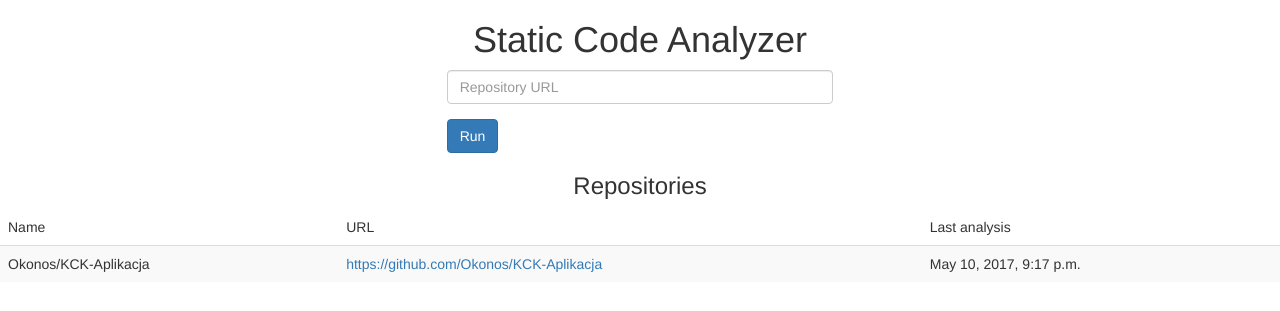
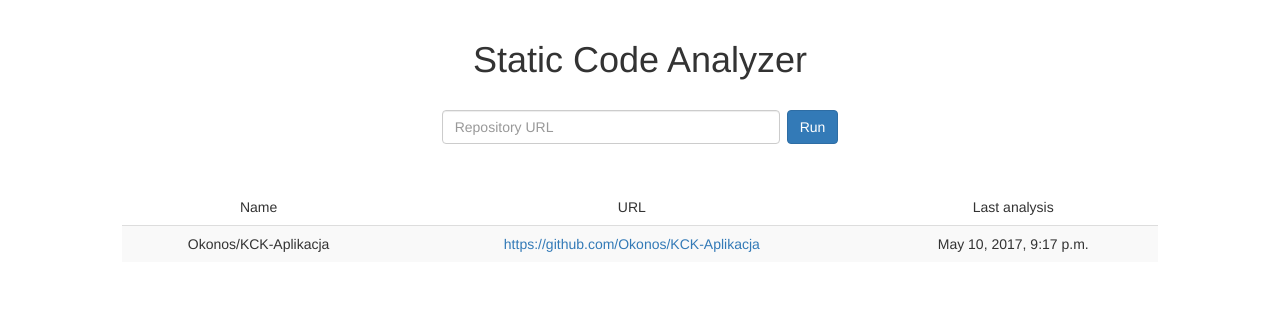
Before and after one commit to Okonos/StaticCodeAnalyzer, a Django app: page / in a window 1280 px wide. Shown: the part 52-363 px from the top of the page. Run offline with Django 3.2, Linux system fonts and the light colour scheme; data comes from the database, SQL or seed files in the repository; some libraries are stand-ins or nearby versions.

Commit message:
Better home page styling

```diff
--- a/app/templates/app/index.html
+++ b/app/templates/app/index.html
@@ -9,10 +9,14 @@
     {% bootstrap_css %}
     {% bootstrap_javascript jquery=1 %}
 
-    {#    clickable row #}
+    <style>
+        td { text-align: center; }
+    </style>
+
+    {#    clickable #}
     <script>
         jQuery(document).ready(function($) {
-            $(".clickable-row").click(function() {
+            $(".clickable").click(function() {
                 window.document.location = $(this).data("href");
             });
         });
@@ -20,18 +24,21 @@
 {% endblock extra_head %}
 
 {% block body %}
+    <div class="container-fluid">
+        <div class="row">
+            <div class="col-md-4 col-md-offset-4">
                 <h1 class="text-center">Static Code Analyzer</h1>
-    <div class="container-fluid">
-        <div class="col-md-4 col-md-offset-4">
+                <br/>
                 <form action="" method="post" class="form">
                     {% csrf_token %}
-                {% bootstrap_field form.url show_label=False placeholder='Repository URL' %}
-                {% bootstrap_button 'Run' button_type='submit' button_class='btn-primary' %}
+                    <div style="float: right">{% bootstrap_button 'Run' button_type='submit' button_class='btn-primary' %}</div>
+                    <div style="overflow: hidden; padding-right: .5em">{% bootstrap_field form.url show_label=False placeholder='Repository URL' %}</div>
                 </form>
             </div>
         </div>
 
-    <h3 class="text-center">Repositories</h3>
+        <div class="row" style="margin-top: 30px">
+            <div class="col-md-10 col-md-offset-1">
                 <table class="table table-striped table-hover">
                     <thead>
                     <tr>
@@ -43,7 +50,7 @@
                     <tbody>
                     {% for repo in repositories %}
                         <tr>
-                <td class="clickable-row" data-href="{% url 'app:detail' repo.id %}"
+                            <td class="clickable" data-href="{% url 'app:detail' repo.id %}"
                                 style="cursor: pointer">{{ repo.name }}</td>
                             <td><a href="{{ repo.url }}">{{ repo.url }}</a></td>
                             <td>{{ repo.analysis_date }}</td>
@@ -55,6 +62,13 @@
                     {% endfor %}
                     </tbody>
                 </table>
+            </div>
+            {% if is_paginated %}
+                <div class="col-md-2 col-md-offset-5">
+                    {% bootstrap_pagination page_obj %}
+                </div>
+            {% endif %}
+        </div>
+    </div>
 
-    {% bootstrap_pagination page_obj %}
 {% endblock body %}
--- a/app/views.py
+++ b/app/views.py
@@ -16,7 +16,7 @@ class IndexView(ListView, ModelFormMixin):
     form_class = RepositoryForm
     template_name = 'app/index.html'
     context_object_name = 'repositories'
-    paginate_by = 10
+    paginate_by = 5
 
     def get(self, request, *args, **kwargs):
         self.object = None
```
Lines whose indentation alone changed are shown as unchanged.
